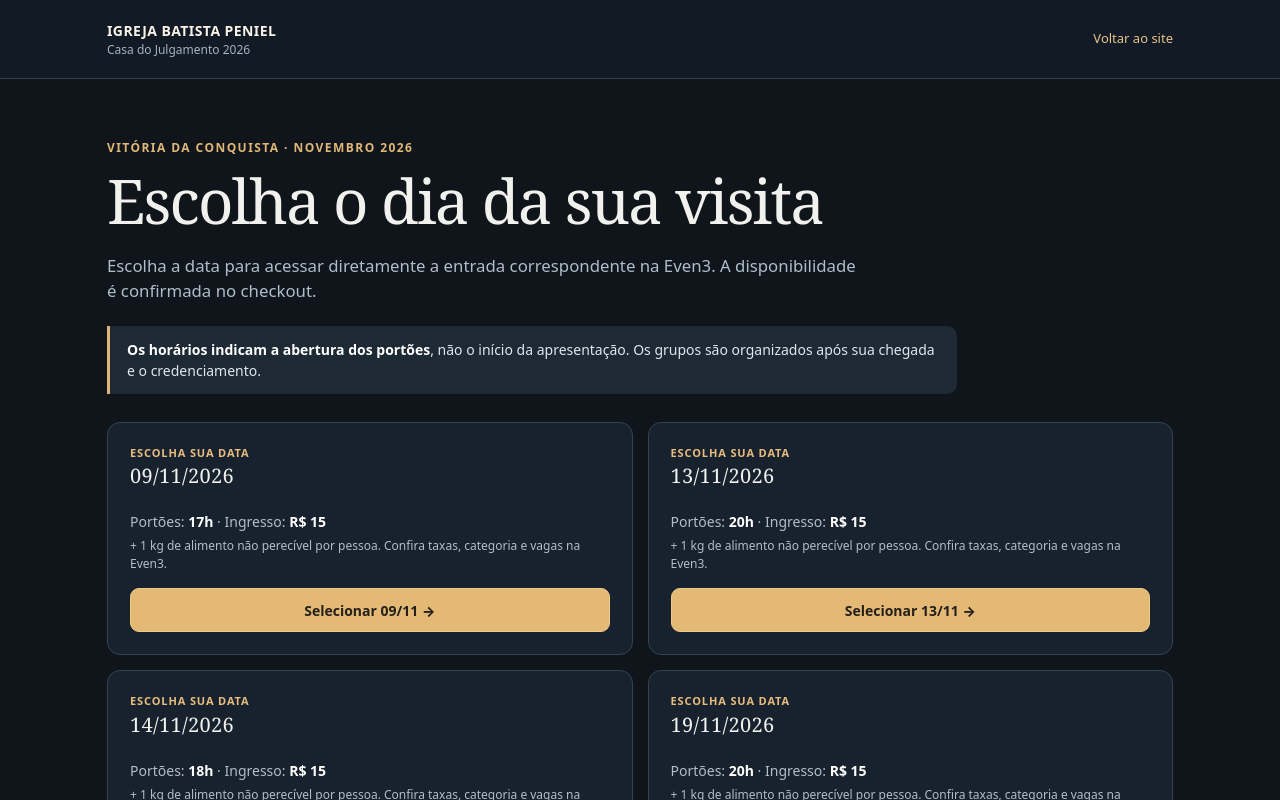
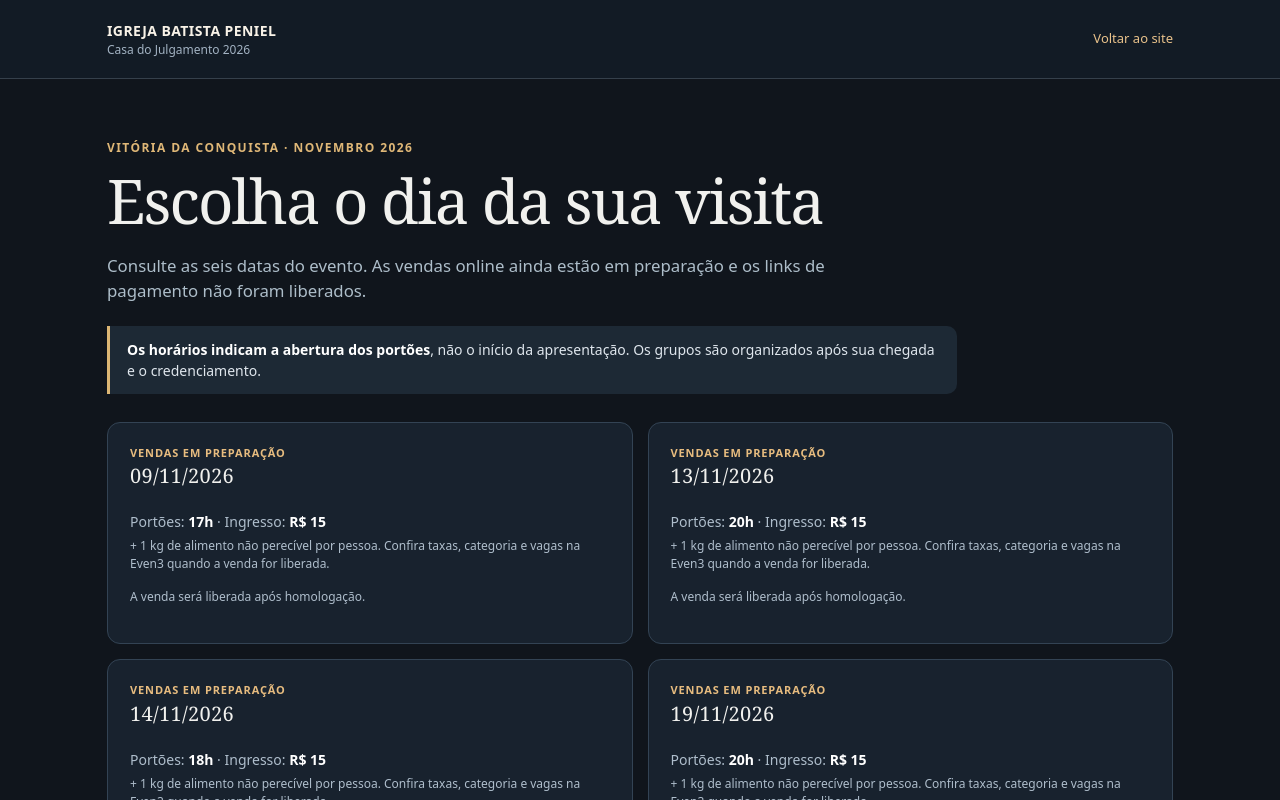
Before and after one commit to ibpenielvitoriadaconquista-arch/casadojulgamento, a Next.js app in the folder apps/site-oficial/: page /ingressos in a window 1280 px wide. Shown: the top 800 px of the page. Built offline with nearby package versions, Linux system fonts and the light colour scheme.

Commit message:
fix: keep ticket links behind production release approval

```diff
--- a/apps/site-oficial/pages/ingressos.jsx
+++ b/apps/site-oficial/pages/ingressos.jsx
@@ -2,7 +2,13 @@ import Link from 'next/link';
 import Head from 'next/head';
 import {SESSION_TICKETS} from '../lib/even3-sessions';
 import {ticketStyle} from '../lib/even3-styles';
-export default function Ingressos(){return <><Head><title>Ingressos | Casa do Julgamento 2026 — Peniel</title>
+import {salesReleaseEnabled} from '../lib/release-gate.cjs';
+
+export function getServerSideProps() {
+ return {props:{salesEnabled:salesReleaseEnabled()}};
+}
+
+export default function Ingressos({salesEnabled}){return <><Head><title>Ingressos | Casa do Julgamento 2026 — Peniel</title>
  <meta name="description" content="Escolha uma das seis datas da Casa do Julgamento 2026. Valor: R$ 15 + 1 kg de alimento por pessoa."/></Head>
  <style>{ticketStyle}</style>
  <div className="evt"><header className="evbar"><nav className="evwrap evtop">
@@ -10,14 +16,14 @@ export default function Ingressos(){return <><Head><title>Ingressos | Casa do Ju
  <Link className="evback" href="/">Voltar ao site</Link>
  </nav></header><main className="evwrap"><section className="evhero">
  <p className="eveye">Vitória da Conquista · Novembro 2026</p><h1>Escolha o dia da sua visita</h1>
- <p className="evlede">Escolha a data para acessar diretamente a entrada correspondente na Even3. A disponibilidade é confirmada no checkout.</p>
+ <p className="evlede">{salesEnabled?'Escolha a data para acessar a entrada correspondente na Even3. A disponibilidade final é confirmada no checkout.':'Consulte as seis datas do evento. As vendas online ainda estão em preparação e os links de pagamento não foram liberados.'}</p>
  <div className="evnotice"><b>Os horários indicam a abertura dos portões</b>, não o início da apresentação. Os grupos são organizados após sua chegada e o credenciamento.</div>
  </section><div className="evgrid">{SESSION_TICKETS.map(s=><article className="evcard" key={s.dia}><div className="evinfo">
- <p className="evlabel">{s.open?'ESCOLHA SUA DATA':'LINK INDISPONÍVEL'}</p><h3>{s.date}</h3>
+ <p className="evlabel">{salesEnabled&&s.open?'ESCOLHA SUA DATA':s.open?'VENDAS EM PREPARAÇÃO':'LINK INDISPONÍVEL'}</p><h3>{s.date}</h3>
  <p className="evfacts">Portões: <b>{s.time}</b> · Ingresso: <b>R$ 15</b></p>
- <p className="evsmall">+ 1 kg de alimento não perecível por pessoa. Confira taxas, categoria e vagas na Even3.</p>
- {s.open?<Link className="evbtn" href={'/ingressos/'+s.dia}>Selecionar {s.date.slice(0,5)} →</Link>:
- <span className="evsmall">Link ainda não configurado</span>}</div></article>)}</div>
- <p className="evcheck">O pagamento e a emissão do ingresso individual com QR Code são realizados pela Even3. Confira o dia na página de pagamento e guarde seu ingresso.</p>
+ <p className="evsmall">+ 1 kg de alimento não perecível por pessoa. Confira taxas, categoria e vagas na Even3 quando a venda for liberada.</p>
+ {salesEnabled&&s.open?<Link className="evbtn" href={'/ingressos/'+s.dia}>Selecionar {s.date.slice(0,5)} →</Link>:
+ <span className="evsmall">{s.open?'A venda será liberada após homologação.':'Link ainda não configurado.'}</span>}</div></article>)}</div>
+ <p className="evcheck">{salesEnabled?'O pagamento e a emissão do ingresso individual com QR Code são realizados pela Even3. Confira o dia na página de pagamento e guarde seu ingresso.':'A exibição das datas não significa que a venda esteja aberta nem confirma estoque. Os links serão liberados somente após a homologação do checkout e a aprovação explícita da produção.'}</p>
  <p>Igreja Batista Peniel · Rua Olavo Bilac, 94 — Centro, Vitória da Conquista, BA.</p>
  <p>Os alimentos apoiam o Projeto Refrigério.</p></main></div></>}
```
